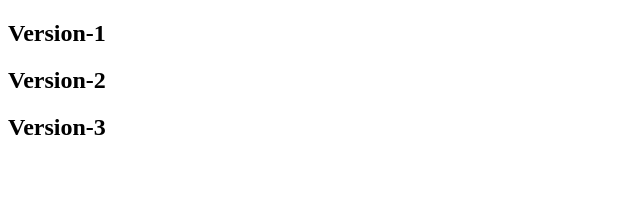
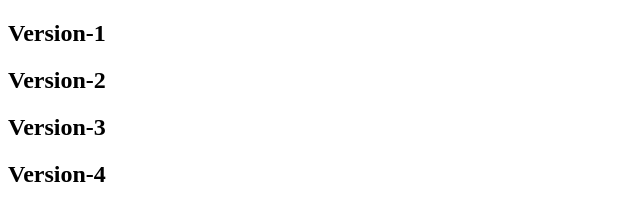
Before and after one commit to Pavannandikolu/Git-demo1, a plain HTML site: page index.html in a window 1280 px wide. Shown: the whole page, without its empty margins (0-640 px from the left). Drawn offline with Linux system fonts and the light colour scheme.

Commit message:
Version-4

```diff
--- a/index.html
+++ b/index.html
@@ -9,5 +9,6 @@
     <h2>Version-1</h2>
     <h2>Version-2</h2>
     <h2>Version-3</h2>
+    <h2>Version-4</h2>
 </body>
 </html>
```
